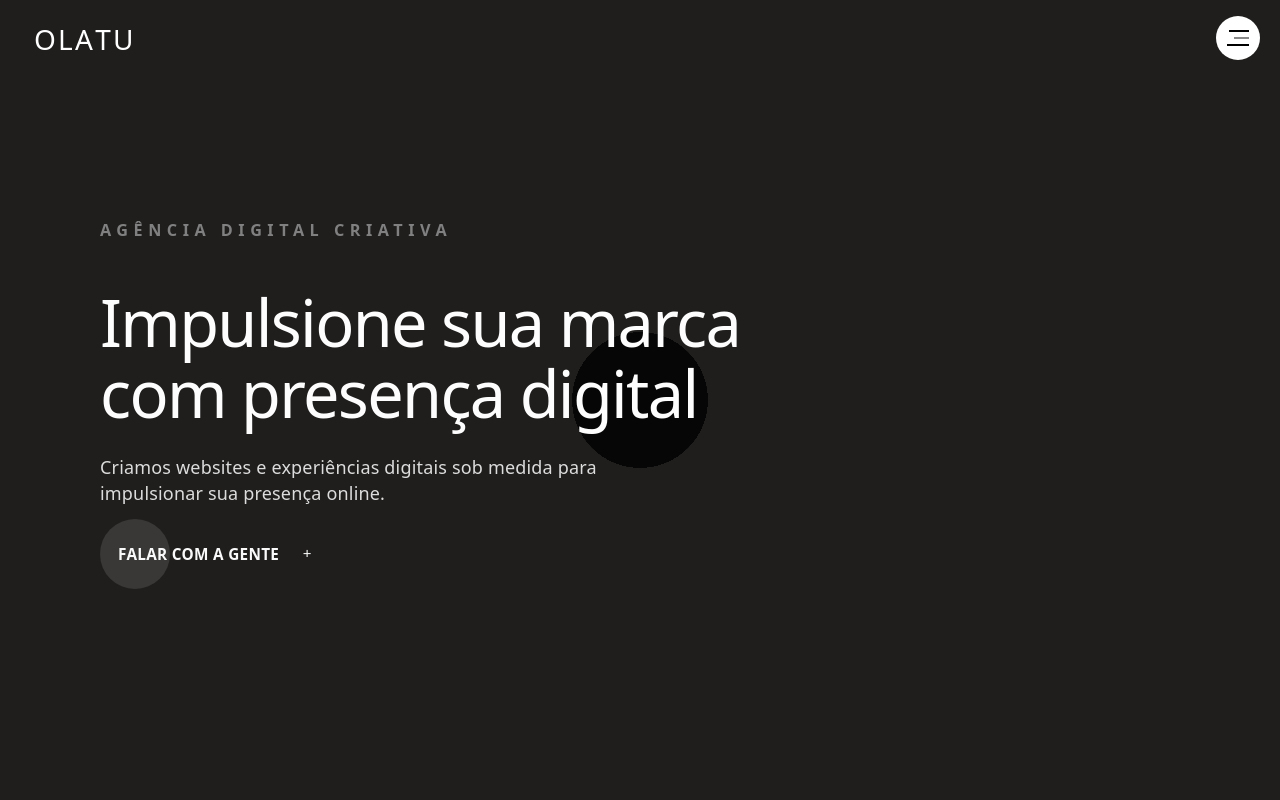
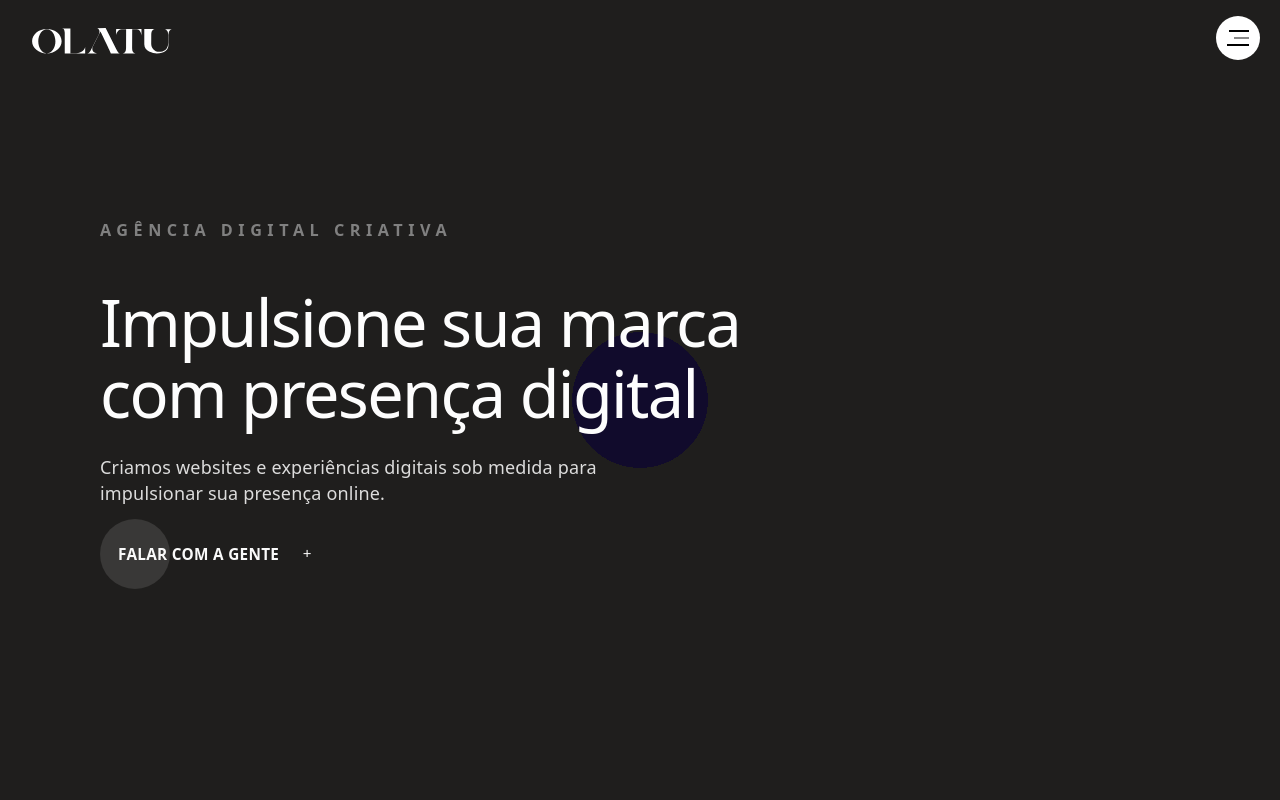
Before and after one commit to ThiagoLaredo/olatu2, a React (Vite) app in the folder frontend/: page / in a window 1280 px wide. Shown: the top 800 px of the page. Built offline with nearby package versions, Linux system fonts and the light colour scheme.

Commit message:
portifolio

```diff
--- a/frontend/src/components/Header/Header.css
+++ b/frontend/src/components/Header/Header.css
@@ -109,12 +109,8 @@
   top: 16px;
   left: 20px;
   z-index: 9999;
-  color: #fff;
   text-decoration: none;
-  font-family: var(--heading);
-  font-size: 28px;
-  letter-spacing: 0.08em;
-  padding: 10px 14px;
+  padding: 10px;
   pointer-events: auto;
   display: inline-flex;
   align-items: center;
@@ -122,25 +118,31 @@
 
 .site-header__logo.is-home-intro {
   opacity: 0;
-  transform: translateY(-14px);
-  animation: hero-header-enter 680ms cubic-bezier(0.22, 1, 0.36, 1) 520ms forwards;
+  animation: logo-fade-in 800ms cubic-bezier(0.22, 1, 0.36, 1) 520ms forwards;
 }
 
 .site-header__logo.is-over-light {
   color: #000;
 }
 
-.site-header__logo.is-over-light .site-header__logo-letter {
-  color: #000;
+.site-header__logo-image {
+  display: block;
+  width: auto;
+  height: 30px;
+  filter: brightness(0) invert(1);
+  transition: filter var(--menu-speed-snappy) var(--menu-ease-flow);
 }
 
-.site-header__logo.is-over-light .site-header__logo-letter::after {
-  color: #fff;
+.site-header__logo.is-over-light .site-header__logo-image {
+  filter: brightness(0) saturate(100%);
 }
 
-.site-header__logo-word {
-  display: inline-flex;
-  --logo-last-index: 4;
+.site-header__logo.is-menu-white-bg .site-header__logo-image {
+  filter: brightness(0) saturate(100%);
+}
+
+.site-header__logo.is-menu-dark-bg .site-header__logo-image {
+  filter: brightness(0) invert(1);
 }
 
 .site-header__logo-avatar {
@@ -175,30 +177,6 @@
   letter-spacing: 0;
 }
 
-.site-header__logo-letter {
-  position: relative;
-  display: inline-block;
-  color: var(--color-primary-white);
-}
-
-.site-header__logo-letter::after {
-  content: attr(data-char);
-  position: absolute;
-  inset: 0;
-  color: #000;
-  clip-path: inset(0 0 100% 0);
-}
-
-.site-header__logo.is-menu-open .site-header__logo-letter::after {
-  animation: logo-letter-curtain var(--menu-speed-flow) var(--menu-ease-flow) forwards;
-  animation-delay: calc(var(--i) * var(--menu-stagger-logo-open));
-}
-
-.site-header__logo.is-menu-closing .site-header__logo-letter::after {
-  animation: logo-letter-curtain-reverse var(--menu-speed-exit) var(--menu-ease-flow) forwards;
-  animation-delay: calc((var(--logo-last-index) - var(--i)) * var(--menu-stagger-logo-close));
-}
-
 .site-header__sr-only {
   position: absolute;
   width: 1px;
@@ -209,24 +187,6 @@
   clip: rect(0, 0, 0, 0);
   white-space: nowrap;
   border: 0;
-}
-
-@keyframes logo-letter-curtain {
-  from {
-    clip-path: inset(0 0 100% 0);
-  }
-  to {
-    clip-path: inset(0 0 0 0);
-  }
-}
-
-@keyframes logo-letter-curtain-reverse {
-  from {
-    clip-path: inset(0 0 0 0);
-  }
-  to {
-    clip-path: inset(0 0 100% 0);
-  }
 }
 
 .site-header__menu-button {
@@ -268,6 +228,15 @@
   to {
     opacity: 1;
     transform: translateY(0);
+  }
+}
+
+@keyframes logo-fade-in {
+  from {
+    opacity: 0;
+  }
+  to {
+    opacity: 1;
   }
 }
 
--- a/frontend/src/components/Header/Header.tsx
+++ b/frontend/src/components/Header/Header.tsx
@@ -54,6 +54,8 @@ const Header = () => {
   const useDarkMenuButtonTheme = isHome ? isOverLightSection : isInternalMenuButtonDark;
   const useDarkLogoTheme = !isHome || isOverLightSection;
   const useCompactLogo = (isHome ? isOverLightSection : isInternalMenuButtonDark) && !isMenuVisible;
+  const isMenuWithWhiteBg = isMenuOpen && isHome && !useDarkMenuTheme;
+  const isMenuWithDarkBg = isMenuOpen && (!isHome || (isHome && useDarkMenuTheme));
 
   useEffect(() => {
     document.documentElement.setAttribute('data-menu-speed', MENU_SPEED_PROFILE);
@@ -166,7 +168,7 @@ const Header = () => {
     <>
       <Link
         to="/"
-        className={`site-header__logo ${showIntro ? 'is-home-intro' : ''} ${useDarkLogoTheme ? 'is-over-light' : ''} ${isMenuOpen ? 'is-menu-open' : ''} ${menuState === 'closing' ? 'is-menu-closing' : ''} ${useCompactLogo ? 'is-compact' : ''}`}
+        className={`site-header__logo ${showIntro ? 'is-home-intro' : ''} ${useDarkLogoTheme ? 'is-over-light' : ''} ${isMenuOpen ? 'is-menu-open' : ''} ${isMenuWithWhiteBg ? 'is-menu-white-bg' : ''} ${isMenuWithDarkBg ? 'is-menu-dark-bg' : ''} ${menuState === 'closing' ? 'is-menu-closing' : ''} ${useCompactLogo ? 'is-compact' : ''}`}
         onClick={closeMenu}
       >
         {useCompactLogo ? (
@@ -174,18 +176,7 @@ const Header = () => {
             <img src="/images/avatar.jpg" alt="" />
           </span>
         ) : (
-          <span className="site-header__logo-word" aria-hidden="true">
-            {logoText.split('').map((char, index) => (
-              <span
-                key={`${char}-${index}`}
-                className="site-header__logo-letter"
-                data-char={char}
-                style={{ '--i': index } as CSSProperties}
-              >
-                {char}
-              </span>
-            ))}
-          </span>
+          <img className="site-header__logo-image" src="/images/logo-olatu.svg" alt="" aria-hidden="true" />
         )}
         <span className="site-header__sr-only">{logoText}</span>
       </Link>
--- a/frontend/src/components/HomeSections/FooterSection.css
+++ b/frontend/src/components/HomeSections/FooterSection.css
@@ -3,6 +3,8 @@
   color: var(--color-sub-gray-3);
   padding: 120px 24px;
   border-top: 1px solid color-mix(in srgb, var(--color-sub-gray-2) 30%, transparent);
+  position: relative;
+  z-index: 999;
 }
 
 .site-footer__container {
@@ -18,13 +20,10 @@
 }
 
 .site-footer__logo {
-  margin: 0;
-  color: var(--color-primary-white);
-  font-family: var(--heading);
-  font-size: clamp(1.6rem, 2.4vw, 2.2rem);
-  font-weight: 700;
-  letter-spacing: 0.14em;
-  line-height: 1;
+  display: block;
+  width: min(200px, 58vw);
+  max-width: 100%;
+  height: auto;
 }
 
 .site-footer__title {
--- a/frontend/src/components/HomeSections/FooterSection.tsx
+++ b/frontend/src/components/HomeSections/FooterSection.tsx
@@ -6,9 +6,7 @@ const FooterSection = () => {
     <footer className="site-footer" aria-labelledby="site-footer-title">
       <div className="home-section__container site-footer__container">
         <div className="site-footer__column">
-          <p className="site-footer__logo" aria-label="OLATU">
-            OLATU
-          </p>
+          <img className="site-footer__logo" src="/images/logo-olatu.svg" alt="OLATU" />
           <h2 id="site-footer-title" className="site-footer__title">
             Construimos presenca digital com estrategia e clareza.
           </h2>
--- a/frontend/src/components/HomeSections/HeroSection.css
+++ b/frontend/src/components/HomeSections/HeroSection.css
@@ -124,7 +124,7 @@
   background: color-mix(
     in srgb,
     var(--color-primary-white) calc(var(--internal-page-scroll-progress) * 100%),
-    #000
+    #0c0527
   );
   transform: translate(-50%, -50%) scale(calc(0.04 + var(--internal-page-scroll-progress) * 0.86));
   transform-origin: center center;
--- a/frontend/src/components/InternalPageSection/InternalPageSection.tsx
+++ b/frontend/src/components/InternalPageSection/InternalPageSection.tsx
@@ -23,10 +23,8 @@ const InternalPageSection = ({ className, ariaLabelledby, children }: InternalPa
       const rect = section.getBoundingClientRect();
       const viewportHeight = window.innerHeight;
       const start = Math.min(viewportHeight * 0.12, 96);
-      const distance = Math.min(
-        Math.max(rect.height * 0.45, viewportHeight * 0.6),
-        viewportHeight * 1.4
-      );
+      // Keep motion consistent across pages with different heights.
+      const distance = viewportHeight * 0.95;
       const rawProgress = (start - rect.top) / distance;
       const progress = Math.max(0, Math.min(1, rawProgress));
 
--- a/frontend/src/pages/Portfolio.css
+++ b/frontend/src/pages/Portfolio.css
@@ -20,13 +20,29 @@
 }
 
 /* ── Filters ── */
+.portfolio-filters-title {
+  margin: 0 0 16px;
+  color: var(--text);
+  font-size: 0.70rem;
+  font-weight: 500;
+  letter-spacing: 0.12em;
+  text-transform: uppercase;
+  opacity: 0.6;
+}
+
 .portfolio-filter-groups {
+  display: flex;
+  flex-direction: column;
+  gap: 16px;
+  margin-bottom: 48px;
+}
+
+.portfolio-filters-wrapper {
   display: flex;
   justify-content: space-between;
   align-items: flex-start;
   flex-wrap: nowrap;
   gap: 32px;
-  margin-bottom: 48px;
 }
 
 .portfolio-filter-group {
@@ -204,9 +220,15 @@
   }
 
   .portfolio-filter-groups {
+    display: flex;
+    flex-direction: column;
+    gap: 20px;
+    margin-bottom: 36px;
+  }
+
+  .portfolio-filters-wrapper {
     display: grid;
     gap: 20px;
-    margin-bottom: 36px;
   }
 
   .portfolio-filter-group:first-child,
--- a/frontend/src/pages/Portfolio.tsx
+++ b/frontend/src/pages/Portfolio.tsx
@@ -143,6 +143,8 @@ const Portfolio = () => {
           {!loading && !error && (
             <>
               <div className="portfolio-filter-groups internal-fade fade-delay-3">
+                <h2 className="portfolio-filters-title">Filtrar por</h2>
+                <div className="portfolio-filters-wrapper">
                   <div className="portfolio-filter-group">
                     <p className="portfolio-filter-label">Tipo do projeto</p>
                     <div className="portfolio-filters tipo-filters">
@@ -172,6 +174,7 @@ const Portfolio = () => {
                           {filter.label} ({getSegmentCount(filter.value)})
                         </button>
                       ))}
+                    </div>
                   </div>
                 </div>
               </div>
--- a/frontend/src/pages/ProjectDetails.css
+++ b/frontend/src/pages/ProjectDetails.css
@@ -1,5 +1,7 @@
 .project-details.internal-page-shell {
+  overflow-x: hidden;
   overflow-x: clip;
+  overflow-y: visible;
 }
 
 .project-details__container {
```
Also changed, not shown: frontend/src/index.css (+6 -4 lines), frontend/public/images/logo-olatu.svg (added). Lines whose indentation alone changed are shown as unchanged.
